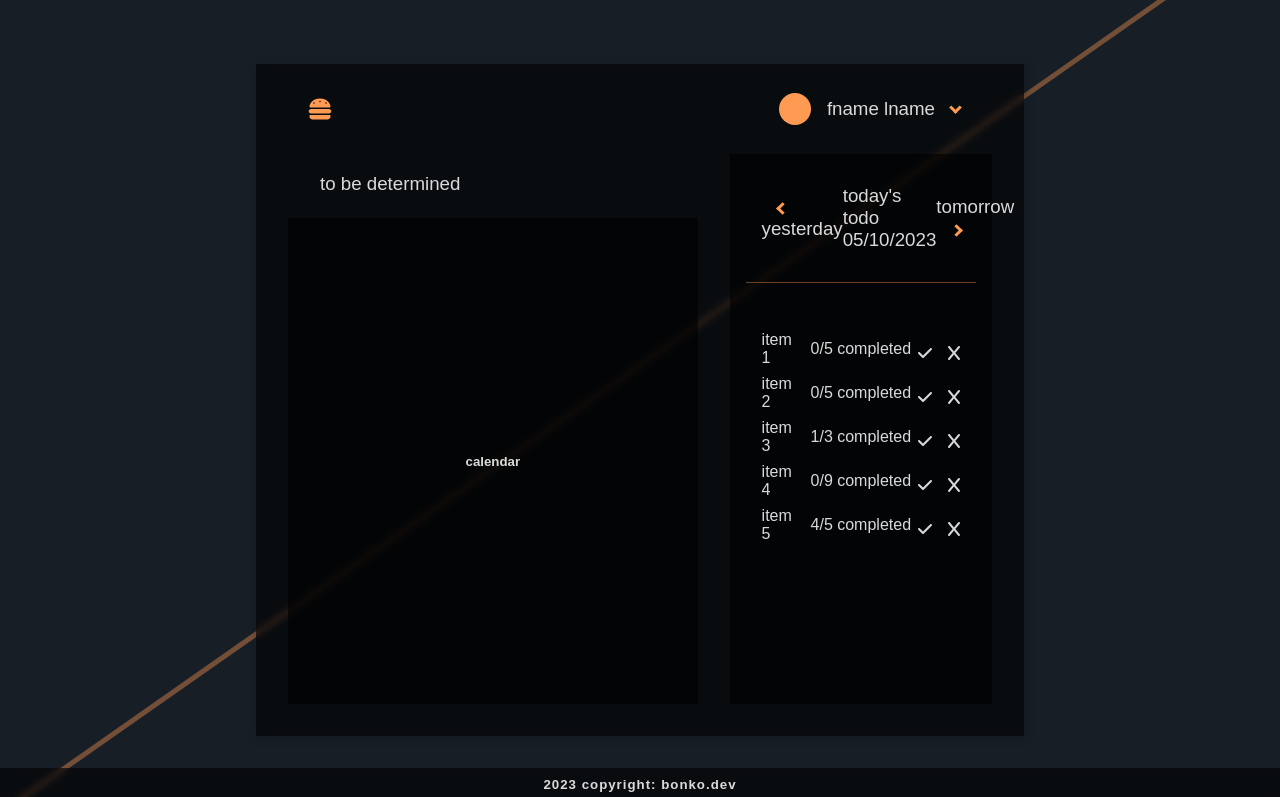
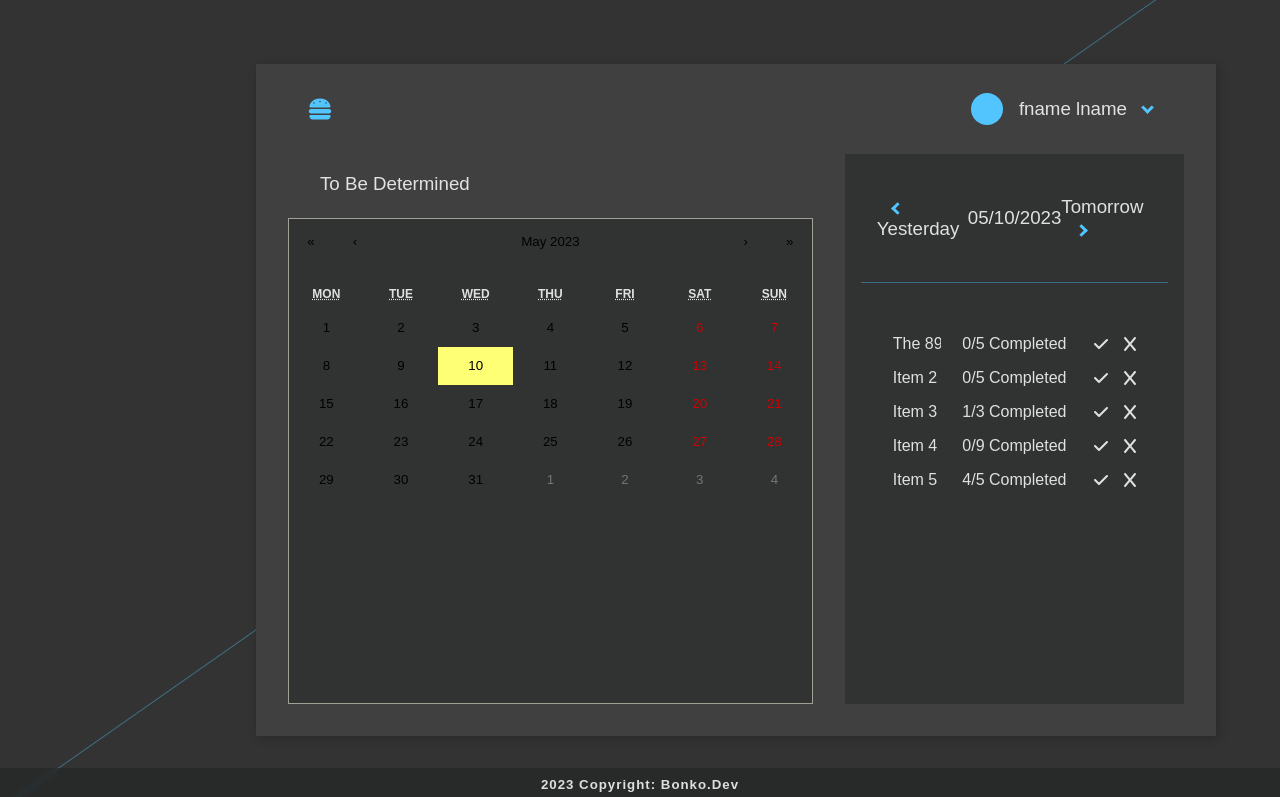
Before and after one commit to RoyStorey/task-tracker, a React (Create React App) app: page / in a window 1280 px wide. Shown: the top 797 px of the page. Built offline with nearby package versions, Linux system fonts and the light colour scheme.

Commit message:
CSS changes and calendar worky

```diff
--- a/package.json
+++ b/package.json
@@ -10,6 +10,7 @@
     "@testing-library/react": "^13.4.0",
     "@testing-library/user-event": "^13.5.0",
     "react": "^18.2.0",
+    "react-calendar": "^4.3.0",
     "react-dom": "^18.2.0",
     "react-router-dom": "^6.11.1",
     "react-scripts": "5.0.1",
--- a/src/components/home.js
+++ b/src/components/home.js
@@ -5,6 +5,9 @@ import "../css/hamburger.css"
 import toggleHamburgerMenu from "../functions/toggle-hamburger-menu";
 import { FontAwesomeIcon } from '@fortawesome/react-fontawesome'
 import { faHamburger, faCheck, faX, faCoffee, faLineChart, faChessBoard, faDashboard } from '@fortawesome/free-solid-svg-icons'
+import Calendar from 'react-calendar';
+import 'react-calendar/dist/Calendar.css'
+import '../css/calendar.css'
 // import BonkoImage from "../media/bonko.png";
 
 class Home extends React.Component {
@@ -36,7 +39,7 @@ class Home extends React.Component {
                 </div>
                 <div className="home-calendar-container">
                   <div className="home-calendar">
-                    <h5>calendar</h5>
+                    <Calendar />
                   </div>
                 </div>
               </div>
@@ -45,7 +48,6 @@ class Home extends React.Component {
                   <div className="home-to-do-header">
                     <h3 className="interactable"><i className="arrow left"></i>yesterday</h3>
                     <div className="home-to-do-header-text-container interactable">
-                      <h3>Today's todo</h3>
                       <h3>05/10/2023</h3>
                     </div>
                     <h3 className="interactable">tomorrow<i className="arrow right"></i></h3>
@@ -54,7 +56,7 @@ class Home extends React.Component {
                     <div className="home-to-do-list-container">
                       <ul>
                         <div className="home-to-do-list-item-container">
-                          <li className="home-to-do-list-item-name interactable">item 1</li>
+                          <li className="home-to-do-list-item-name interactable">The 89th CS Bonko Encabulator</li>
                           <li> 0/5 completed</li>
                           <div className="home-to-do-list-item-checkbox-container">
                             <FontAwesomeIcon icon={faCheck} className="list-item-check-icon" />
@@ -108,7 +110,7 @@ class Home extends React.Component {
           <div className="hamburger-menu-body-container">
             <div className="hamburger-menu-body-item">
               <FontAwesomeIcon icon={faDashboard} />
-              <h3 className="interactable">dashboard overlaying users calendar</h3>
+              <h3 className="interactable">dashboard</h3>
             </div>
             <div className="hamburger-menu-body-item">
               <FontAwesomeIcon icon={faChessBoard} />
--- a/src/components/login.js
+++ b/src/components/login.js
@@ -12,7 +12,7 @@ class Login extends React.Component {
   render() {
     return (
       <div className="login-page-container">
-        <div className="background-style-div"></div>
+        {/* <div className="background-style-div"></div> */}
         <div className="login-body-container">
           <div className="login-content-container">
             <div className="login-bonko-logo-container">
--- /dev/null
+++ b/src/css/calendar.css
@@ -0,0 +1,5 @@
+.react-calendar {
+  width: 100%;
+  height: 100%;
+  background-color: transparent;
+}
--- a/src/css/hamburger.css
+++ b/src/css/hamburger.css
@@ -2,7 +2,8 @@
   position: absolute;
   top: 4rem;
   left: -15rem;
-  background-color: var(--low-opacity-background);
+  background-color: var(--bonko-non-opaque-background);
+  /* border-radius: .25rem; */
   /* border-radius: 0px 6px 6px 0px; */
   height: calc(100vh - 8rem);
   width: 15rem;
@@ -27,7 +28,7 @@
 }
 
 .hamburger-menu-body-container {
-  padding: 1rem;
+  /* padding: 1rem; */
   display: flex;
   flex: 1;
   flex-direction: column;
@@ -39,10 +40,19 @@
   display: flex;
   flex-direction: row;
   gap: 1rem;
+  padding: 0rem 1rem;
   /* justify-content: space-around; */
   align-items: center;
 }
 
 .hamburger-menu-body-item h3 {
   font-weight: 400;
+  text-transform: uppercase;
+  letter-spacing: .1rem;
 }
+
+.hamburger-menu-body-item:hover {
+  background-color: var(--low-opacity-background);
+  transition-duration: .1s;
+  cursor: pointer;
+}
--- a/src/css/home.css
+++ b/src/css/home.css
@@ -1,6 +1,6 @@
 .home-body-container {
   position: relative;
-  padding: 4rem 16rem;
+  padding: 4rem 4rem 4rem 16rem;
   box-sizing: border-box;
   min-height: 100vh;
   width: 100%;
@@ -10,8 +10,8 @@
 
 .home-content-container {
   box-shadow: 2px 2px 10px rgba(0, 0, 0, 0.2);
-  background-color: var(--low-opacity-background);
-  /* border-radius: 6px; */
+  background-color: var(--bonko-non-opaque-background);
+  border-radius: 0rem;
   display: flex;
   flex: 1;
   flex-direction: column;
@@ -59,7 +59,6 @@
 .home-account-name-container h3:hover {
   color: var(--bonko-dark-text);
   cursor: pointer;
-  margin-right: 10px;
 }
 
 
@@ -103,6 +102,7 @@
   height: 100%;
   width: 100%;
   background: var(--low-opacity-background);
+  border-radius: 0rem;
   /* border-radius: 6px; */
   display: flex;
   justify-content: center;
@@ -114,6 +114,7 @@
   height: 100%;
   /* border: var(--border); */
   background: var(--low-opacity-background);
+  border-radius: 0rem;
   /* border-radius: 6px; */
   display: flex;
   flex-direction: column;
@@ -161,12 +162,14 @@
 }
 
 .home-to-do-list-container ul li {
-  padding-bottom: .5rem;
   font-size: 1rem;
 }
 
 .home-to-do-list-container ul {
   padding: 0 1rem;
+  display: flex;
+  flex-direction: column;
+  gap: .5rem;
 }
 
 .home-to-do-list-item-container {
@@ -174,16 +177,25 @@
   flex-direction: row;
   justify-content: space-between;
   align-items: center;
+  padding: .25rem 1rem;
+}
+
+.home-to-do-list-item-container:hover {
+  background-color: var(--low-opacity-background);
+  transition-duration: .1s;
+}
+
+.home-to-do-list-item-container:hover>.home-to-do-list-item-name {
+  /* background-color: var(--low-opacity-background); */
+  white-space: normal;
+  transition-duration: .1s;
 }
 
 .home-to-do-list-item-name {
   width: 20%;
-  transition-duration: .25s;
-}
-
-.home-to-do-list-item-name:hover {
-  padding-left: .5rem;
-  transition-duration: .25s;
+  transition-duration: .1s;
+  white-space: nowrap;
+  overflow: hidden;
 }
 
 .home-to-do-list-item-checkbox-container {
--- a/src/css/login.css
+++ b/src/css/login.css
@@ -39,6 +39,7 @@
 
 .login-bonko-menu-container h1 {
   font-size: 3rem;
+
 }
 
 .login-bonko-menu-container>h3:hover {
@@ -62,9 +63,11 @@
 .login-bonko-menu-container h1,
 h3 {
   transition-duration: 0.5s;
+
 }
 
 .login-bonko-text {
   margin: 0px;
   color: var(--bonko-login-text);
+
 }
--- a/src/css/style.css
+++ b/src/css/style.css
@@ -1,9 +1,10 @@
 :root {
 
-  --primary-hue-rotate: 25deg;
+  --primary-hue-rotate: 200deg;
   --bonko-primary-key: var(--primary-hue-rotate), 100%;
 
-  --bonko-background: hsl(212, 25%, 12%);
+  --bonko-background: hsla(0, 0%, 0%, 0.801);
+  --bonko-non-opaque-background: hsl(0deg, 0%, 25%);
 
   --bonko-primary: hsl(var(--bonko-primary-key), 66%);
   --bonko-primary-dark: hsl(var(--bonko-primary-key), 55%);
@@ -15,14 +16,14 @@
   --bonko-border-color: hsl(var(--bonko-primary-key), 66%, .4);
 
   --border: 1px var(--bonko-border-color) solid;
-  --low-opacity-background: #00000099;
+  --low-opacity-background: hsla(var(--primary-hue-rotate), 10%, 8%, 0.333);
 }
 
 body {
   background: var(--bonko-background);
   margin: 0px;
   font-family: 'Source Sans Pro', sans-serif;
-  text-transform: lowercase;
+  text-transform: capitalize;
   color: var(--bonko-text);
   overflow: hidden;
 }
@@ -42,7 +43,7 @@ body h3 {
 .background-style-div {
   position: absolute;
   /* opacity: 0.1; */
-  border: 5px solid var(--bonko-border-color);
+  border: 1px solid var(--bonko-border-color);
   /* background-color: var(--bonko-background-div); */
   z-index: 2;
   height: 100vh;
@@ -92,7 +93,7 @@ li {
 .interactable:hover {
   cursor: pointer;
   color: var(--bonko-dark-text);
-  transition-duration: .25s;
+  transition-duration: .1s;
 }
 
 @keyframes bonko-float {
```
Also changed, not shown: 1 other file (tests, documents, lock files or other folders).
